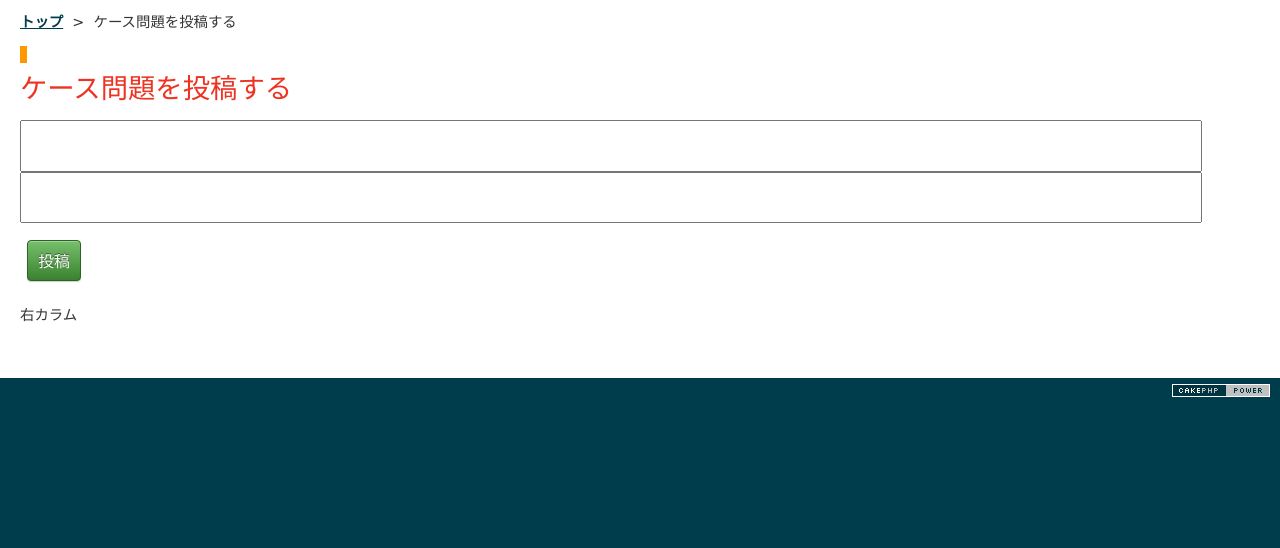
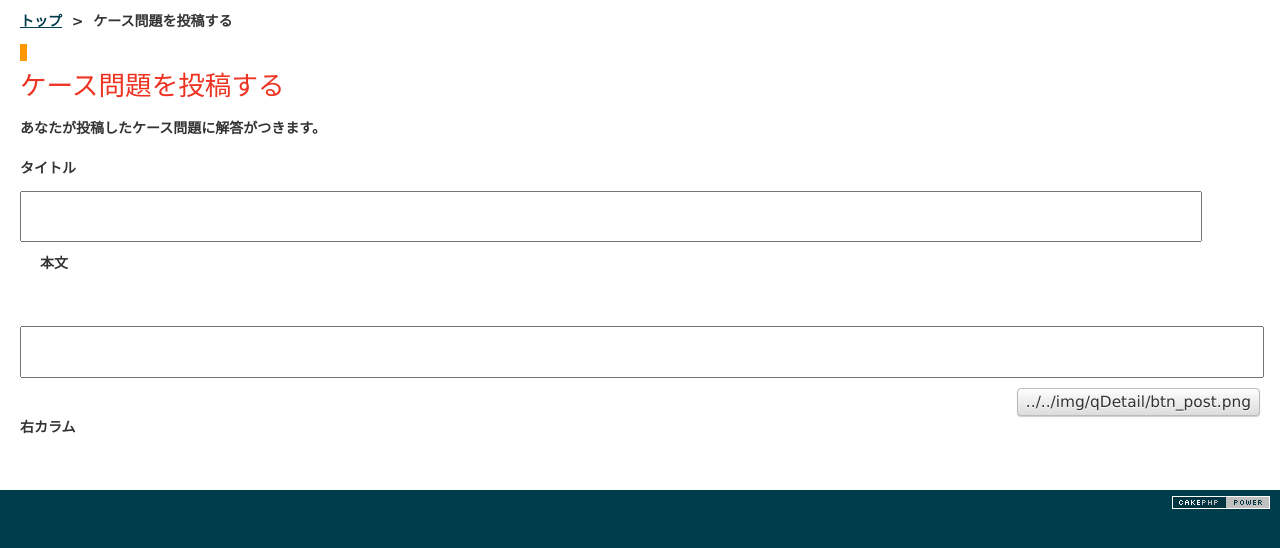
Before and after one commit to kensuto/casemondai.com, a CakePHP app: the page made by app/View/Questions/post.ctp in a window 1280 px wide. Shown: the part 47-595 px from the top of the page. Run offline with PHP 8.4 and a stand-in for CakePHP, Linux system fonts and the light colour scheme; the template is opened without the code that fills it, so the values that code supplies are empty; form fields are guessed from the names that the template uses; some libraries are stand-ins or nearby versions.

Commit message:
postのCSS

```diff
--- a/app/View/Questions/post.ctp
+++ b/app/View/Questions/post.ctp
@@ -22,13 +22,36 @@
 <!--メインカラム-->
 <div id="mainColumn">
 
+	<div id="intro">
+		<p>あなたが投稿したケース問題に解答がつきます。</p>
+	</div>
 
-<?php
-	echo $this->Form->create('Question');
-	echo $this->Form->text('questionTitle');
-	echo $this->Form->text('questionContent');
-	echo $this->Form->end('投稿');
-?>
+	<div id="questionTitle">
+		<div id="title">
+			<p>タイトル</p>
+		</div>
+		<div id="titleText">
+			<?php
+				echo $this->Form->create('Question');
+				echo $this->Form->text('questionTitle');
+			?>
+		</div>
+	<!--div#title-->
+	</div>
+
+	<div id="questionContent">
+		<div id="content">
+			<p>本文</p>
+		</div>
+		<div id="contentText">
+			<?php echo $this->Form->text('questionContent'); ?>
+		</div>
+		<div id="postQuestionBtn">
+			<?php echo $this->Form->submit('../../img/qDetail/btn_post.png'); ?>
+		</div>
+			<?php echo $this->Form->end(); ?>
+	</div>
+
 
 
 <!--div#mainColumn-->
--- a/app/webroot/css/question/post.css
+++ b/app/webroot/css/question/post.css
@@ -1,2 +1,22 @@
 @charset "UTF-8";
 /* CSS Document */
+
+#intro {
+	font-size: 14px;
+	margin: 0 0 20px 0;
+}
+
+#title {
+	font-size: 14px;
+	font-weight: bold;
+}
+
+#content {
+	font-size: 14px;
+	font-weight: bold;
+}
+
+#postQuestionBtn {
+	text-align: right;
+	margin-top: 10px;
+}
```
